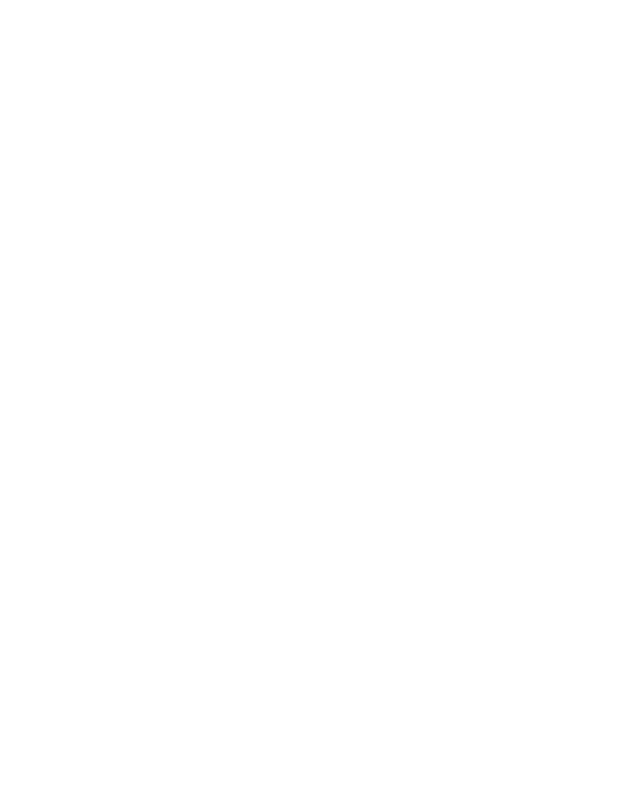
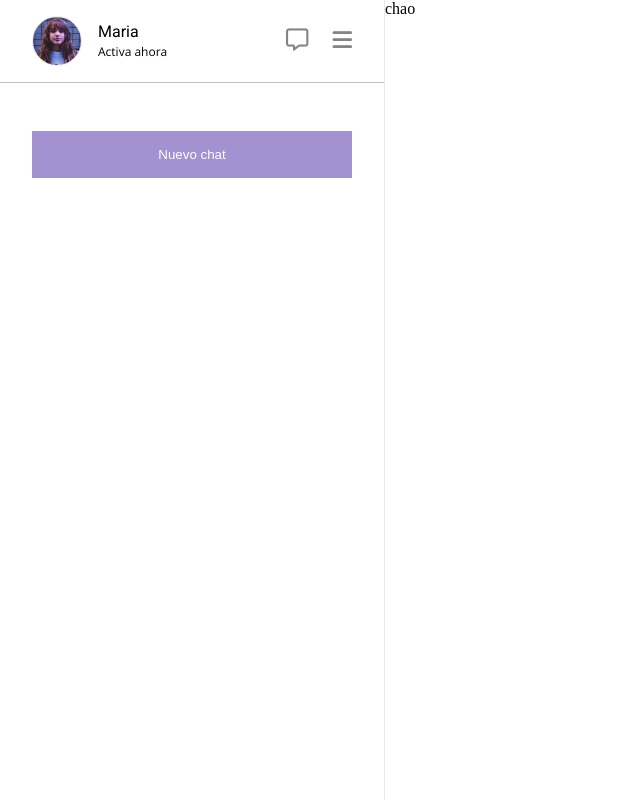
Before and after one commit to zabus00n/ContactMe, a plain HTML site: page index.html in a window 1280 px wide. Shown: the whole page, without its empty margins (0-640 px from the left). Drawn offline with nearby package versions, Linux system fonts and the light colour scheme.

Commit message:
added side menu, it's header and the CTA button

```diff
--- a/assets/css/style.css
+++ b/assets/css/style.css
@@ -0,0 +1,93 @@
+* {
+  margin: 0;
+  padding: 0;
+}
+
+body {
+  display: flex;
+  flex-direction: row;
+}
+
+img {
+  max-width: 100%;
+  width: 100%;
+  height: 100%;
+  display: block;
+  object-fit: cover;
+}
+
+.side_menu {
+  display: flex;
+  flex-direction: column;
+  flex: 0 0 20%;
+  height: 100vh;
+  min-width: 24rem;
+  border-right: 1px solid #e8ebe4;
+}
+
+.side_menu_header {
+  display: flex;
+  justify-content: space-between;
+  align-items: center;
+  padding: 1rem 2rem 1rem 2rem;
+}
+
+.user_data {
+  display: flex;
+  gap: 1rem;
+  align-items: center;
+}
+
+.user_avatar_container {
+  border-radius: 50%;
+  height: 3rem;
+  width: 3rem;
+  overflow: hidden;
+  border: 1px solid #e8ebe4;
+}
+
+.user_label {
+  font-family: "Roboto", sans-serif;
+}
+
+.user_name {
+  font-size: 1rem;
+}
+
+.user_status {
+  font-family: "Open Sans", sans-serif;
+  font-size: 0.75rem;
+}
+
+.menu {
+  display: flex;
+  align-items: center;
+  gap: 1.5rem;
+
+}
+
+.icon_button {
+  background-color: transparent;
+  border: none;
+  font-size: 1.4rem;
+  color: #828485;
+}
+
+li {
+  list-style-type: none;
+}
+
+.new_chat {
+  display: flex;
+  justify-content: center;
+  border-top: 1px solid #bec1bb;
+  padding: 3rem 2rem;
+}
+
+.button_CTA {
+  border: none;
+  background-color: #a491d2;
+  color: white;
+  width: 100vw;
+  padding: 1rem 2rem;
+}
--- a/index.html
+++ b/index.html
@@ -3,20 +3,55 @@
   <head>
     <meta charset="UTF-8" />
     <meta name="viewport" content="width=device-width, initial-scale=1.0" />
-    <title>Sistema de mensajería</title>
+    <title>Contact Me</title>
 
     <!--Mi CSS-->
 
-    <link rel="stylesheet" href="/assets/css/style.css">
+    <link rel="stylesheet" href="/assets/css/style.css" />
 
     <!--Google Fonts API-->
 
-    <link rel="stylesheet" href="https://fonts.googleapis.com/css2?family=Roboto&family=Open+Sans">
+    <link
+      rel="stylesheet"
+      href="https://fonts.googleapis.com/css2?family=Roboto&family=Open+Sans"
+    />
 
     <!--Font Awesome Icons-->
 
-    <script src="https://kit.fontawesome.com/fd860a6691.js" crossorigin="anonymous"></script>
+    <script src="https://kit.fontawesome.com/4476d1b0ec.js" crossorigin="anonymous"></script>
 
   </head>
-  <body></body>
+  <body>
+    <aside class="side_menu">
+      <div class="side_menu_header">
+        <div class="user_data">
+          <div class="user_avatar_container">
+            <img src="./assets/img/maria.jpg" alt="Profile Picture" />
+          </div>
+          <div class="user_label">
+            <p class="user_name">Maria</p>
+            <span class="user_status">Activa ahora</span>
+          </div>
+        </div>
+        <ul class="menu">
+            <li class="menu_item">
+                <button class="icon_button">
+                    <i class="fa-regular fa-message"></i>
+                </button>
+            </li>
+            <li class="menu_item">
+                <button class="icon_button">
+                    <i class="fa-solid fa-bars"></i>
+                </button>
+          </li>
+        </ul>
+      </div>
+      <div class="new_chat">
+        <button class="button_CTA">Nuevo chat</button>
+      </div>
+    </aside>
+    <main>
+      <p>chao</p>
+    </main>
+  </body>
 </html>
```
